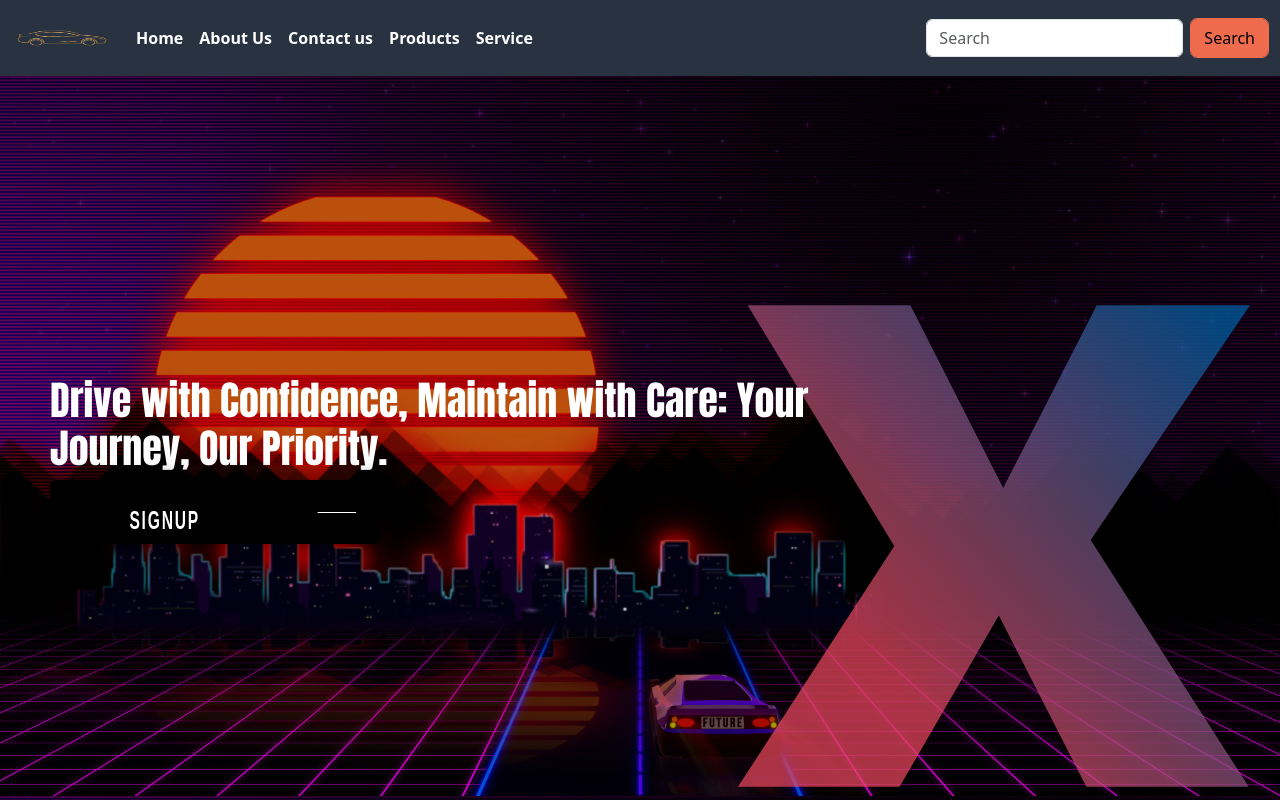
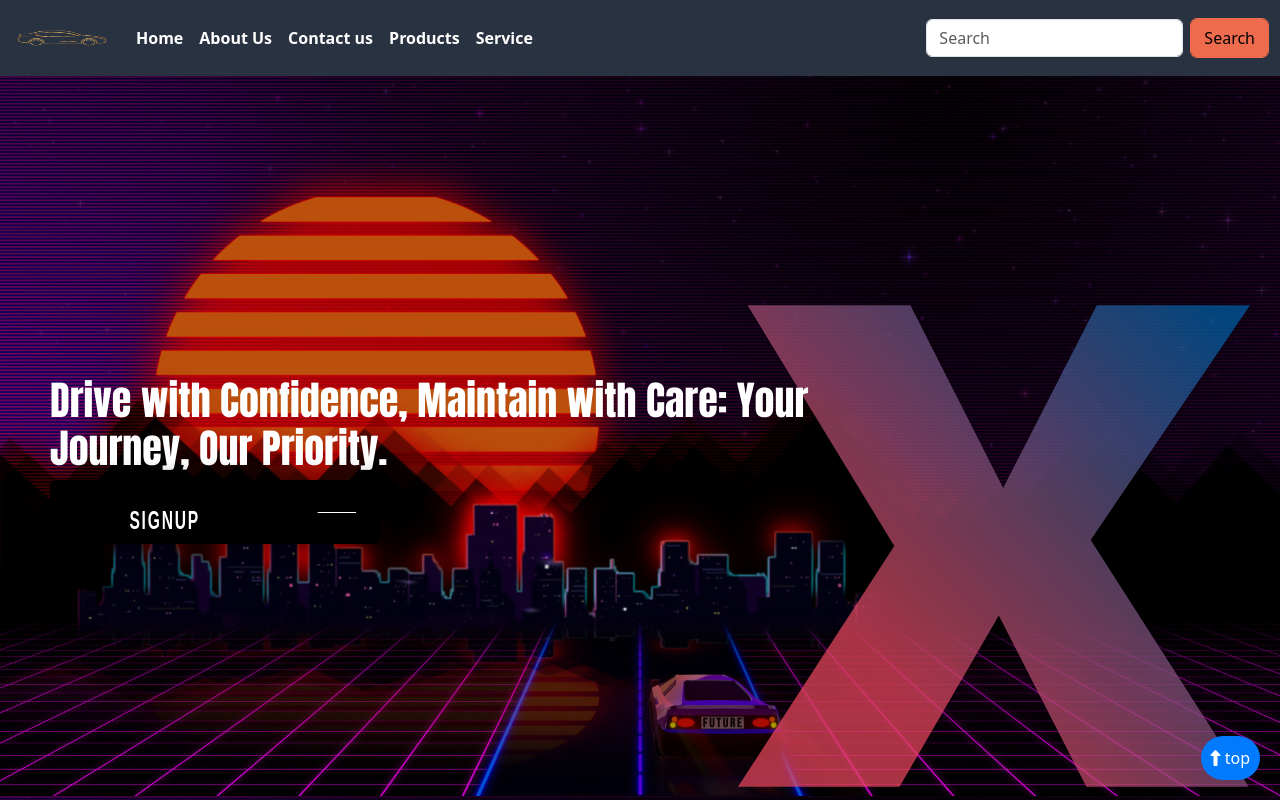
Before and after one commit to Mayar-M-Hamed0/Final-project-ITI, an Angular app: page / in a window 1280 px wide. Shown: the top 800 px of the page. Built offline with nearby package versions, Linux system fonts and the light colour scheme.

Commit message:
adding up pointeer

```diff
--- a/src/app/details-service/details-service.component.css
+++ b/src/app/details-service/details-service.component.css
@@ -19,6 +19,20 @@
   .card-text {
     color: white;
     line-height: 30px;
+  }
+
+  #pointer{
+    position: fixed;
+    bottom: 20px;
+    right: 20px;
+    padding: 10px;
+    background-color: #007bff;
+    color: #fff;
+    border: none;
+    border-radius: 5px;
+    cursor: pointer;
+
+    z-index: 3;
   }
 
 
--- a/src/app/details-service/details-service.component.html
+++ b/src/app/details-service/details-service.component.html
@@ -15,7 +15,7 @@
       <p class="card-text">فرع (مدينة نصر2) شارع النزهة أمام الرقابة الإدارية</p>
       <p class="card-text">KIA BYD CHERY-SPERANZA DAEWOO HONDA HYUNDAI MAZDA MITSUBISHI RENAULT TOYOTA NISSAN SEAT SKODA
         SUBARU SUZUKI SSANGYONG VOLVO CITROËN DAIHATSU FIAT LADA OPEL PEUGEOT BMW Chevrolet VW Ford MERCEDES</p>
-
+        <button id="pointer" (click)="goToTop()" class="rounded-5 "><i class="fa-solid fa-up-long"></i> top</button>
 
     </div>
   </div>
--- a/src/app/details-service/details-service.component.ts
+++ b/src/app/details-service/details-service.component.ts
@@ -8,5 +8,7 @@ import { Component } from '@angular/core';
   styleUrl: './details-service.component.css'
 })
 export class DetailsServiceComponent {
-
+  goToTop(){
+    window.scrollTo({top:0,behavior:'smooth'})
+  }
 }
--- a/src/app/home/home.component.css
+++ b/src/app/home/home.component.css
@@ -1,3 +1,18 @@
+
+#pointer{
+  position: fixed;
+  bottom: 20px;
+  right: 20px;
+  padding: 10px;
+  background-color: #007bff;
+  color: #fff;
+  border: none;
+  border-radius: 5px;
+  cursor: pointer;
+
+  z-index: 3;
+}
+
 /* landing */
 
 .landing{
@@ -20,6 +35,7 @@ position: relative;
 top: 300px;
 left: 50px;
 }
+
 .landingContent div h1{
 color: white;
 font-family: Impact, Haettenschweiler, 'Arial Narrow Bold', sans-serif;
--- a/src/app/home/home.component.html
+++ b/src/app/home/home.component.html
@@ -7,7 +7,7 @@
       </div>
     </div>
   </div>
-
+  <button id="pointer" (click)="goToTop()" class="rounded-5 "><i class="fa-solid fa-up-long"></i> top</button>
   <!-- section 2 -->
   <div class="section2">
     <div class="video">
--- a/src/app/home/home.component.ts
+++ b/src/app/home/home.component.ts
@@ -9,5 +9,7 @@ import { RouterLink } from '@angular/router';
   styleUrl: './home.component.css'
 })
 export class HomeComponent {
-
+  goToTop(){
+    window.scrollTo({top:0,behavior:'smooth'})
+  }
 }
--- a/src/app/navbar/navbar.component.html
+++ b/src/app/navbar/navbar.component.html
@@ -1,6 +1,6 @@
-<nav class="navbar navbar-expand-lg navbar-light naving">
+<nav id="nav-prand" class="navbar navbar-expand-lg navbar-light naving">
     <div class="container-fluid">
-      <a class="navbar-brand" routerLink="">
+      <a  class="navbar-brand" routerLink="">
         <img src="assets/—Pngtree—creative golden car logo design_8466631.png" id='nav-img'/>
       </a>
       <button class="navbar-toggler" type="button" data-bs-toggle="collapse" data-bs-target="#navbarSupportedContent" aria-controls="navbarSupportedContent" aria-expanded="false" aria-label="Toggle navigation">
--- a/src/app/page-of-service/page-of-service.component.css
+++ b/src/app/page-of-service/page-of-service.component.css
@@ -52,3 +52,16 @@ a
   color: #fff !important;
   background-color: #293241;
 }
+#pointer{
+  position: fixed;
+  bottom: 20px;
+  right: 20px;
+  padding: 10px;
+  background-color: #007bff;
+  color: #fff;
+  border: none;
+  border-radius: 5px;
+  cursor: pointer;
+
+  z-index: 3;
+}
--- a/src/app/page-of-service/page-of-service.component.html
+++ b/src/app/page-of-service/page-of-service.component.html
@@ -1,9 +1,10 @@
 
   <section>
 
-    <div class="container-fluid pb-5"  id="main">
-      <div class="intro py-5 rounded-1">
-        <div class="Introduction px-3 py-1 w-50">
+    <div class="container-fluid pb-5"  >
+      <div class="intro py-5 rounded-1" id="main-service">
+        <div class="Introduction px-3 py-1 w-50 " id="main-service">
+           <button id="pointer" (click)="goToTop()" class="rounded-5 "><i class="fa-solid fa-up-long"></i> top</button>
 
           <h1 class="pt-5">Welcome to our services</h1>
           <h5 class="pb-5 pt-3">
--- a/src/app/page-of-service/page-of-service.component.ts
+++ b/src/app/page-of-service/page-of-service.component.ts
@@ -10,5 +10,7 @@ import { RouterLink } from '@angular/router';
   styleUrl: './page-of-service.component.css'
 })
 export class PageOfServiceComponent {
-
+  goToTop(){
+    window.scrollTo({top:0,behavior:'smooth'})
+  }
 }
```
